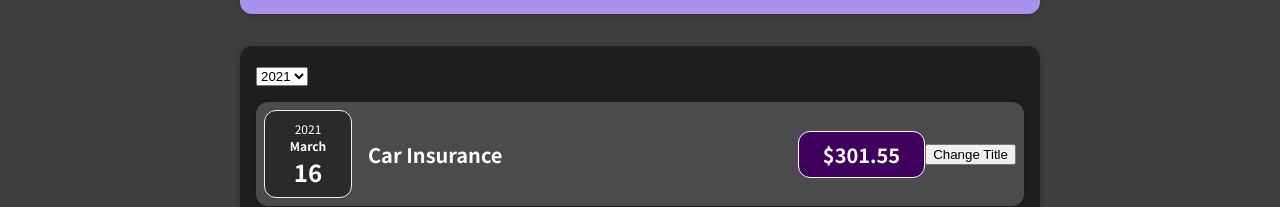
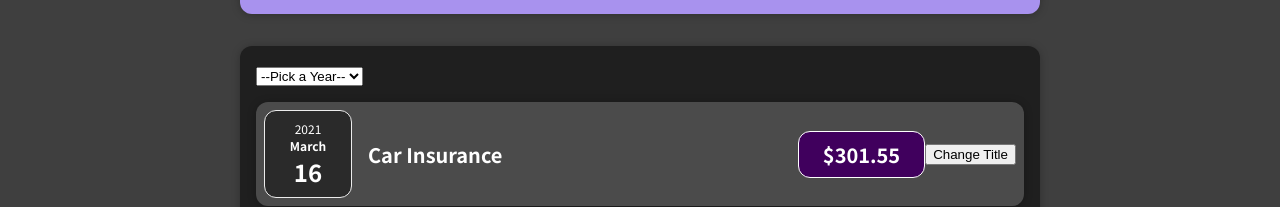
Before and after one commit to Shamoleambo/academind-react-complete-guide, a React (Create React App) app: page / in a window 1280 px wide. Shown: the part 357-564 px from the top of the page. Built offline with nearby package versions, Linux system fonts and the light colour scheme.

Commit message:
create selectYearHandler function to execute onYearFilter received from props

```diff
--- a/src/components/Expenses/ExpensesFilter.js
+++ b/src/components/Expenses/ExpensesFilter.js
@@ -1,4 +1,4 @@
-const ExpensesFilter = ({ expenses }) => {
+const ExpensesFilter = ({ expenses, onYearFilter }) => {
   const yearsArray = expenses.reduce((acc, expense) => {
     const dateYear = expense.date.getFullYear()
 
@@ -14,11 +14,16 @@ const ExpensesFilter = ({ expenses }) => {
     return acc
   }, [])
 
+  const selectYearHandler = event => {
+    onYearFilter(event.target.value)
+  }
+
   return (
     <div className='expenses-filter__container'>
-      <select>
+      <select onChange={selectYearHandler}>
+        <option value=''>--Pick a Year--</option>
         {yearsArray.map(year => (
-          <option>{year}</option>
+          <option value={year}>{year}</option>
         ))}
       </select>
     </div>
```
